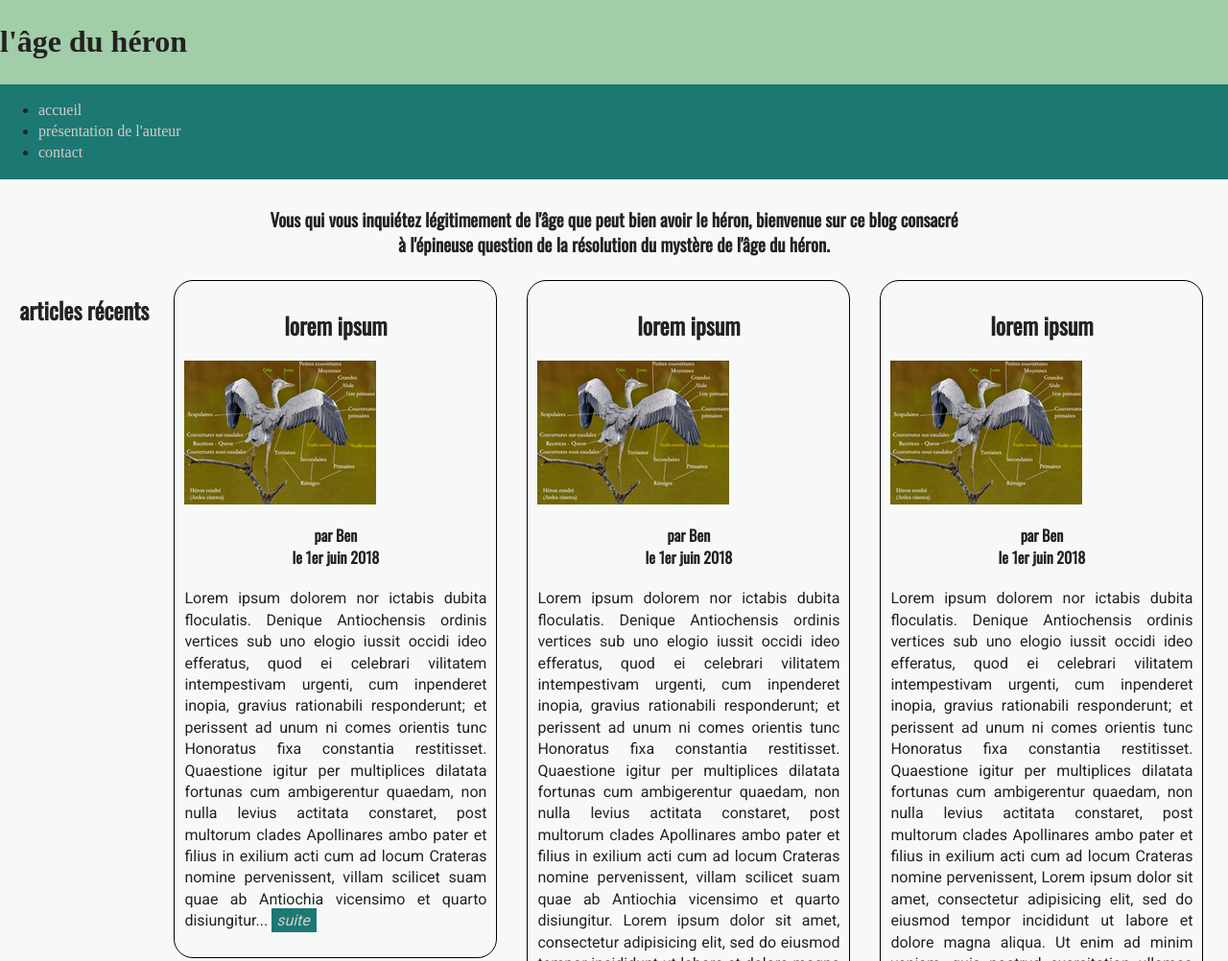
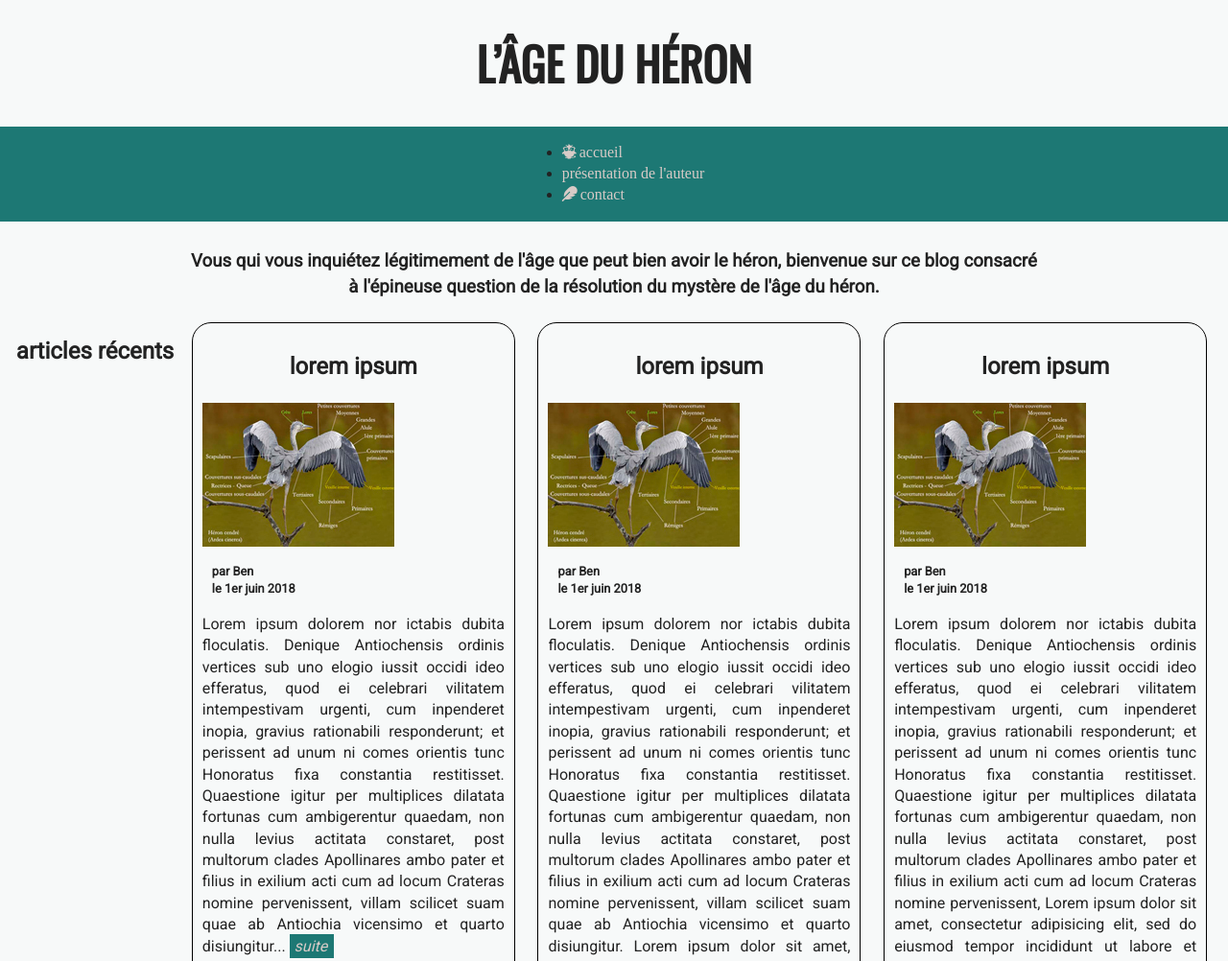
Before and after one commit to BenPetite/blog_heron, a plain HTML site: page index.html in a window 1280 px wide. Shown: the top 1002 px of the page at 96% size. Drawn offline with nearby package versions, Linux system fonts and the light colour scheme.

Commit message:
modifs générales

```diff
--- a/css/main.css
+++ b/css/main.css
@@ -96,7 +96,6 @@ textarea {
 /* ==========================================================================
    Author's custom styles
    ========================================================================== */
-/* couleurs dust storm #D8CBC7 - hunter green #33673B - dark jungle green #19231A*/
 /* 1D7874 myrtle green - #627264 granite grey - #A1CDA8 cambridge blue */
 /* polices de caractères : font-family: 'Roboto', sans-serif; font-family: 'Oswald', sans-serif;*/
 
@@ -124,6 +123,7 @@ textarea {
 
 header, nav, footer{
   display: flex;
+  justify-content: center;
   align-content: space-between;
   margin: 0;
 }
@@ -141,20 +141,22 @@ footer ul li a, nav ul li a, section article p a{
 
 section/*1 et 2*/
 
-h1, h2, h3, h4, h5, h6{
-  font-family: 'Oswald', sans-serif;
-  text-align: center;
-}
-
 /* end COMMON RULES */
 
 /* start HEADER */
 header{
-background-color: #A1CDA8;
+  background-color: #A1CDA8;
 }
 
+header h1{
+  font-family: 'Oswald', sans-serif;
+  font-size: 3em;
+  }
+
 /* start NAV */
-
+nav ul li a i{
+  padding-right: 3px;
+}
 /* end NAV */
 
 /* start FOOTER */
@@ -198,6 +200,11 @@ section article p a{
   padding-right: 7px;
   padding-bottom: 3px;
   padding-top: 3px;
+}
+
+section article h4{
+  font-size: .8em;
+  padding-left: 10px;
 }
 /* end MAIN SECOND SECTION */
 
--- a/index.html
+++ b/index.html
@@ -15,6 +15,7 @@
   <link rel="stylesheet" href="css/normalize.css">
   <link rel="stylesheet" href="css/main.css">
   <link href="https://fonts.googleapis.com/css?family=Oswald%7CRoboto" rel="stylesheet">
+  <link rel="stylesheet" href="https://use.fontawesome.com/releases/v5.0.13/css/all.css" integrity="sha384-DNOHZ68U8hZfKXOrtjWvjxusGo9WQnrNx2sqG0tfsghAvtVlRW3tvkXWZh58N9jp" crossorigin="anonymous">
 </head>
 
 <body>
@@ -24,16 +25,16 @@
 
   <!-- start HEADER -->
   <header>
-    <h1>l'âge du héron</h1>
+    <h1>L’ÂGE DU HÉRON</h1>
   </header>
   <!-- end HEADER -->
 
   <!-- start NAV -->
   <nav>
     <ul>
-      <li><a href="index.html">accueil</a></li>
+      <li><a href="index.html"><i class="fab fa-earlybirds"></i>accueil</a></li>
       <li><a href="bio.html">présentation de l'auteur</a></li>
-      <li><a href="contact.html">contact</a></li>
+      <li><a href="contact.html"><i class="fas fa-feather"></i>contact</a></li>
     </ul>
     <form class="recherche" action="index.html" method="post">
     </form>
```
Also changed, not shown: bio.html (+6 -4 lines), contact.html (+6 -5 lines).
